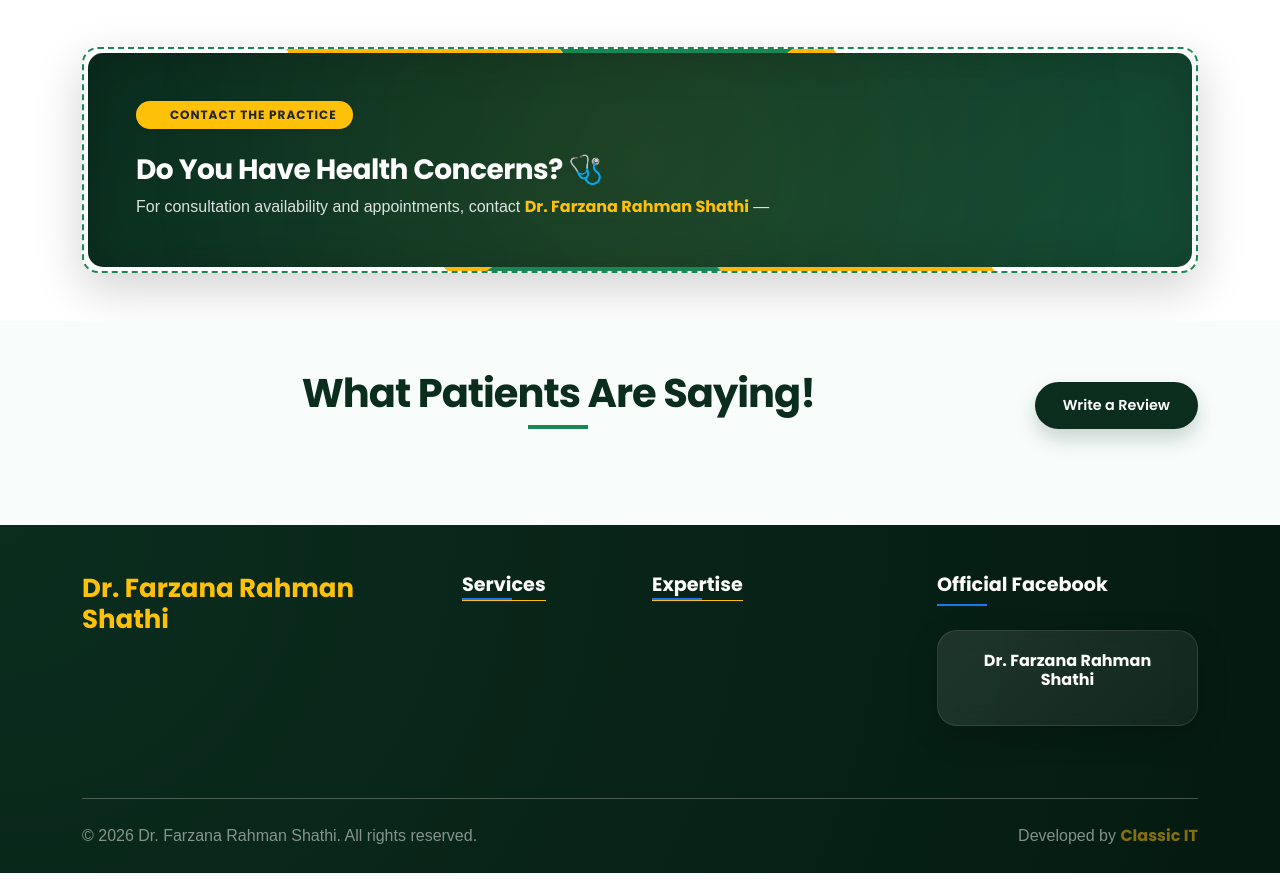
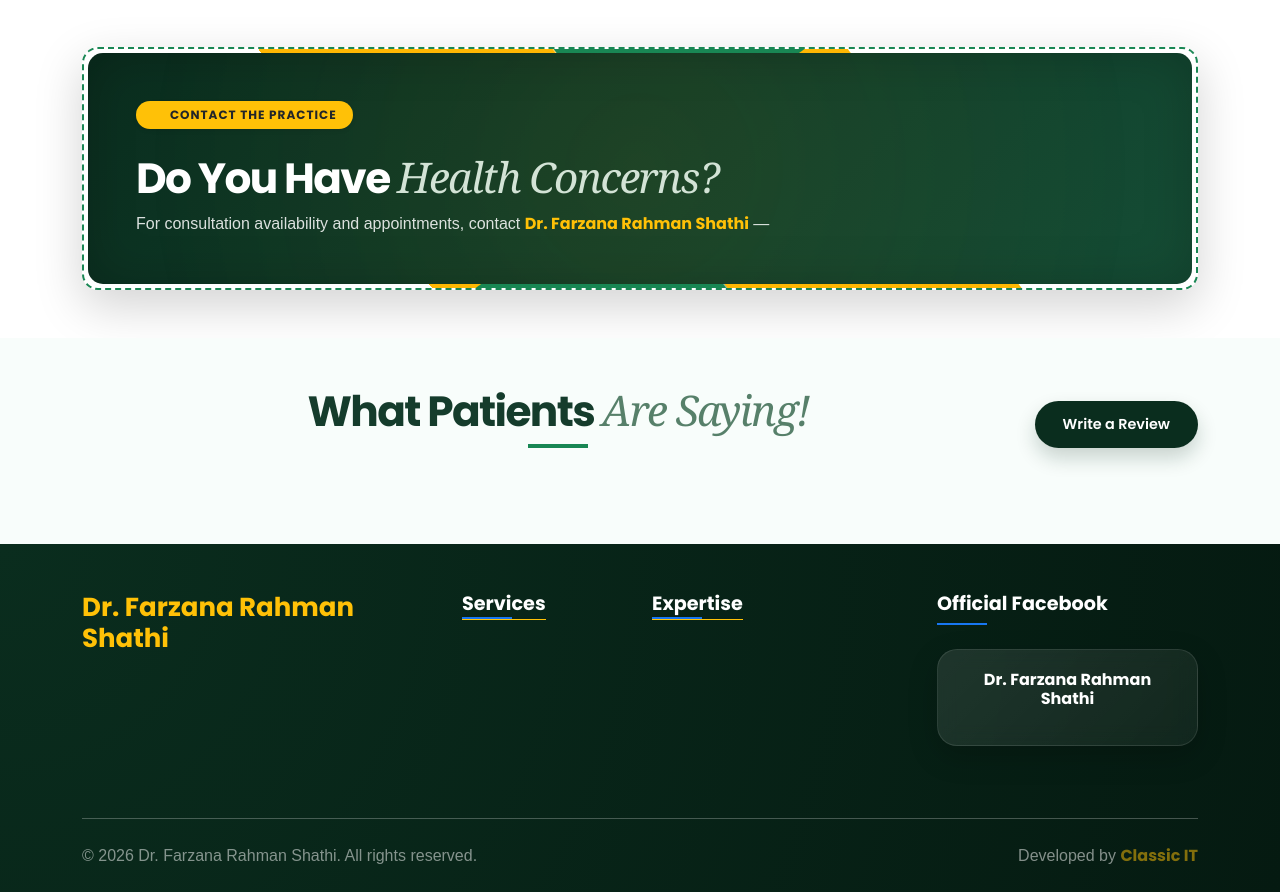
Before and after one commit to arifbillahcse/dr-profile1, a Laravel app: page / in a window 1280 px wide. Shown: the part 1036-1928 px from the top of the page. Run offline with Laravel 12, Linux system fonts and the light colour scheme; data comes from the database, SQL or seed files in the repository; data that the repository does not hold is empty; some libraries are stand-ins or nearby versions; some web fonts are replaced.

Commit message:
Unify homepage typography with service heading style

```diff
--- a/backend/public/site/css/site.css
+++ b/backend/public/site/css/site.css
@@ -39,7 +39,7 @@ body { overflow-x: clip; max-width: 100%; }
 .service-card-pro [itemprop=description],.service-card-luxury .service-desc{margin:0 24px 26px;line-height:1.7;font-size:14px}
 .service-card-pro:has(img[src]) .icon-main{font-size:23px}
 .practice-story{background:#f3f0eb}.story-eyebrow{font-size:11px;font-weight:700;letter-spacing:2.4px;color:#35745e}
-.practice-story h2{color:#102f25;letter-spacing:-1px;font-size:34px}.practice-story>.container{max-width:1120px}.practice-story .text-secondary{font-size:14px}.practice-story h2 em{font-family:Georgia,serif;font-weight:400;color:#437764}
+.practice-story h2{color:#102f25;letter-spacing:-1px;font-size:34px}.practice-story>.container{max-width:1120px}.practice-story .text-secondary{font-size:14px}.practice-story h2 em{font-family:var(--site-font-accent);font-weight:400;color:#437764}
 .story-gallery-link{color:#143e2e;font-weight:600;text-decoration:none;border-bottom:1px solid #93ae9e;padding-bottom:8px;display:inline-block}
 .practice-story-grid{display:grid;grid-template-columns:repeat(4,minmax(0,1fr));gap:16px}
 .practice-moment{position:relative;display:flex;flex-direction:column;overflow:hidden;border-radius:12px;background:#fff;color:#163e30;text-decoration:none;border:1px solid #e1e4dc;transition:box-shadow .2s}
@@ -65,7 +65,7 @@ body { overflow-x: clip; max-width: 100%; }
 .care-eyebrow { display: flex; align-items: center; gap: 9px; color: #47705b; font-size: 10px; font-weight: 700; letter-spacing: 2px; margin-bottom: 18px; }
 .care-eyebrow>span { width: 7px; height: 7px; border-radius: 50%; background: #bc9453; }
 .care-services-heading h2 { color: #153c2c; font-size: clamp(34px, 3.3vw, 48px); font-weight: 700; line-height: 1.15; letter-spacing: -1.6px; margin: 0; }
-.care-services-heading h2 em { font-family: Georgia, serif; font-weight: 400; color: #57806a; }
+.care-services-heading h2 em { font-family: var(--site-font-accent); font-weight: 400; color: #57806a; }
 .care-services-intro { max-width: 405px; justify-self: end; }
 .care-services-intro p { color: #647269; font-size: 14px; line-height: 1.8; margin-bottom: 16px; }
 .care-services-intro>a { display: inline-flex; align-items: center; gap: 22px; color: #1c4b35; font-size: 13px; font-weight: 600; text-decoration: none; border-bottom: 1px solid #aabeb0; padding-bottom: 7px; }
@@ -74,7 +74,7 @@ body { overflow-x: clip; max-width: 100%; }
 .care-service:hover,.care-service:focus-within { border-color: #729880; box-shadow: 0 8px 24px #133c2a0b; }
 .care-service-top { display: flex; justify-content: space-between; align-items: center; margin-bottom: 24px; }
 .care-service-icon { width: 48px; height: 48px; display: grid; place-items: center; color: #286a48; background: #eef4ed; border-radius: 14px; font-size: 21px; }
-.care-service-number { font-family: Georgia,serif; color: #c7ba9e; font-size: 31px; line-height: 1; }
+.care-service-number { font-family: var(--site-font-accent); color: #c7ba9e; font-size: 31px; line-height: 1; }
 .care-service h3 { color: #173e2d; font-size: 20px; font-weight: 600; line-height: 1.35; margin: 0 0 12px; }
 .care-service>p { color: #69766e; font-size: 13px; line-height: 1.8; margin-bottom: 24px; }
 .care-service-link { display: flex; justify-content: space-between; align-items: center; padding-top: 15px; border-top: 1px solid #edf0e9; margin-top: auto; color: #365a45; font-size: 12px; font-weight: 600; text-decoration: none; }
@@ -89,3 +89,46 @@ body { overflow-x: clip; max-width: 100%; }
 .care-services a:focus-visible { outline: 2px solid #b99248; outline-offset: 5px; }
 @media(max-width:991px) { .care-services-heading { gap: 30px; }.care-services-grid { grid-template-columns: repeat(2,minmax(0,1fr)); }.care-consultation { padding: 24px; } }
 @media(max-width:575px) { .care-services { padding: 48px 0; }.care-services-heading { grid-template-columns: 1fr; gap: 20px; margin-bottom: 26px; }.care-services-intro { justify-self: start; }.care-services-grid { grid-template-columns: 1fr; gap: 14px; }.care-service { padding: 23px; }.care-service-top { margin-bottom: 18px; }.care-eyebrow { font-size: 9px; letter-spacing: 1.5px; }.care-consultation { align-items: start; flex-direction: column; }.care-consultation>a { margin-left: 61px; white-space: normal; } }
+
+/* Shared public typography, matching the medical services section. */
+:root {
+    --site-font-body: 'Poppins', sans-serif;
+    --site-font-accent: Georgia, serif;
+    --site-heading-color: #153c2c;
+    --site-accent-color: #57806a;
+}
+body, button, input, select, textarea { font-family: var(--site-font-body); }
+h1, h2, h3, h4, h5, h6, .doc-name, .specialty { font-family: var(--site-font-body); }
+#main-content .section-title {
+    font-family: var(--site-font-body);
+    font-size: clamp(34px, 3.3vw, 48px);
+    font-weight: 700 !important;
+    letter-spacing: -1.6px !important;
+    line-height: 1.15;
+    color: var(--site-heading-color);
+}
+#main-content .section-title em {
+    font-family: var(--site-font-accent);
+    font-style: italic;
+    font-weight: 400;
+    color: var(--site-accent-color);
+    letter-spacing: inherit;
+}
+.story-eyebrow, .care-eyebrow, .hero-eyebrow,
+#qualification header>span, #experience header>span,
+.about-content>span, .consultation-section>.container>.text-center>span {
+    font-family: var(--site-font-body);
+    font-size: 10px !important;
+    font-weight: 700 !important;
+    letter-spacing: 2px;
+    line-height: 1.6;
+}
+.practice-story .text-secondary, .care-services-intro p { font-size: 14px; line-height: 1.8; }
+.qualification-items h5, .experience-card-pro h3, .process-step-card h4 { font-weight: 600 !important; }
+@media(max-width:575px) {
+    #main-content .section-title { font-size: 34px; letter-spacing: -1px !important; }
+    .story-eyebrow, .care-eyebrow, .hero-eyebrow { letter-spacing: 1.5px; }
+}
+
+#main-content .section-title-inverse { color: #fff; }
+#main-content .section-title-inverse em { color: #d3e3d6; }
--- a/backend/resources/views/public/home.blade.php
+++ b/backend/resources/views/public/home.blade.php
@@ -158,7 +158,7 @@
     <div class="container position-relative" style="z-index: 2;">
         <header class="mb-5 text-center" data-aos="fade-up">
             <span class="mb-2 text-success fw-bold text-uppercase ls-2 small d-block">Academic Journey</span>
-            <h2 class="fw-bold display-5 text-dark" style="letter-spacing: -1px;">Expertise &amp; <span style="color: #0a2d1e;">Certifications</span></h2>
+            <h2 class="section-title">Expertise &amp; <em>Certifications</em></h2>
             <div class="mx-auto mt-2 premium-underline"></div>
         </header>
 
@@ -240,7 +240,7 @@
         <div class="care-services-heading">
             <div>
                 <span class="care-eyebrow"><span aria-hidden="true"></span> EXPERT HEALTHCARE SOLUTIONS</span>
-                <h2 id="care-services-title">Specialized<br><em>Medical Services.</em></h2>
+                <h2 id="care-services-title" class="section-title">Specialized<br><em>Medical Services.</em></h2>
             </div>
             <div class="care-services-intro">
                 <p>Explore care for your skin, hair and aesthetic concerns. Start with a consultation to discuss the options suited to you.</p>
@@ -326,8 +326,9 @@
             <div class="col-lg-6" data-aos="fade-left">
                 <div class="ps-lg-4 about-content">
                     <span class="mb-1 text-success fw-bold text-uppercase ls-2 small d-block">🏥 Introduction</span>
-                    <h2 class="mb-3 display-6 fw-bold text-dark" itemprop="name">
+                    <h2 class="mb-3 section-title" itemprop="name">
                         {{ $profile->name }}
+                    </h2>
                         <div class="mt-3 degree-badge-container" itemprop="medicalSpecialty">
 
                             <div class="flex-wrap gap-2 d-flex">
@@ -337,7 +338,6 @@
 
                                                             </div>
                         </div>
-                    </h2>
 
                     <div class="mb-4 text-secondary lh-lg" itemprop="description">{{ $profile->summary }}</div>
 
@@ -378,7 +378,7 @@
     <div class="container">
         <div class="mb-5 text-center" data-aos="fade-up">
             <span class="mb-1 text-success fw-bold text-uppercase ls-2 small d-block">How I Care For You</span>
-            <h2 class="fw-bold display-5 text-dark">My Consultation <span style="color: #0a2d1e;">Process</span></h2>
+            <h2 class="section-title">My Consultation <em>Process</em></h2>
             <div class="mx-auto mt-2 divider-premium"></div>
         </div>
 
@@ -448,7 +448,7 @@
 
     <div class="container position-relative" style="z-index: 2;">
         <header class="mb-5 text-center" data-aos="fade-up">
-            <h2 class="fw-bold display-6 text-dark">Video <span class="text-success">Gallery</span></h2>
+            <h2 class="section-title">Video <em>Gallery</em></h2>
             <div class="mx-auto mt-2 header-underline bg-success" style="width: 70px; height: 4px; border-radius: 10px;"></div>
         </header>
 
@@ -490,8 +490,8 @@
     <div class="container">
         <header class="mb-5 text-center" data-aos="fade-up">
             <span class="mb-1 text-success fw-bold text-uppercase ls-2 small d-block">Career Journey</span>
-            <h2 id="exp-title" class="fw-bold display-5 text-dark">
-                Professional <span style="color: #0a2d1e;">Experience</span>
+            <h2 id="exp-title" class="section-title">
+                Professional <em>Experience</em>
             </h2>
             <div class="mx-auto mt-2 divider-premium"></div>
         </header>
@@ -551,7 +551,7 @@
                 <span class="px-3 py-2 mb-2 shadow-sm badge bg-warning text-dark rounded-pill fw-bold ls-1 animate__animated animate__fadeInLeft">
                     <i class="fas fa-clock me-1"></i> CONTACT THE PRACTICE
                 </span>
-                <h2 class="mt-3 mb-2 text-white fw-bold display-6">Do You Have Health Concerns? 🩺</h2>
+                <h2 class="mt-3 mb-2 section-title section-title-inverse">Do You Have <em>Health Concerns?</em></h2>
                 <p class="mb-0 lh-base">
                     For consultation availability and appointments, contact
                     <strong class="text-warning">{{ $profile->name }}</strong> —
@@ -580,7 +580,7 @@
             <div class="d-none d-md-block"></div>
 
             <div class="text-center reveiwbutton">
-                <h2 class="fw-bold display-6">What Patients Are Saying!</h2>
+                <h2 class="section-title">What Patients <em>Are Saying!</em></h2>
                 <div class="mx-auto mt-2 divider bg-success" style="width: 60px; height: 4px;"></div>
             </div>
 
--- a/backend/resources/views/public/photo-story.blade.php
+++ b/backend/resources/views/public/photo-story.blade.php
@@ -4,7 +4,7 @@
         <div class="row align-items-end mb-4 g-3">
             <div class="col-lg-8">
                 <p class="story-eyebrow">THE PERSON BEHIND THE CARE</p>
-                <h2 id="practice-story-heading" class="display-5 fw-bold">A closer look at <em>the practice.</em></h2>
+                <h2 id="practice-story-heading" class="section-title">A closer look at <em>the practice.</em></h2>
                 <p class="text-secondary mb-0">Meet {{ $profile->name }} — in consultation and in clinical practice.</p>
             </div>
             <div class="col-lg-4 text-lg-end"><a class="story-gallery-link" href="{{ route('public.gallery') }}">Explore the photo journal <i class="fas fa-arrow-right ms-2" aria-hidden="true"></i></a></div>
```
